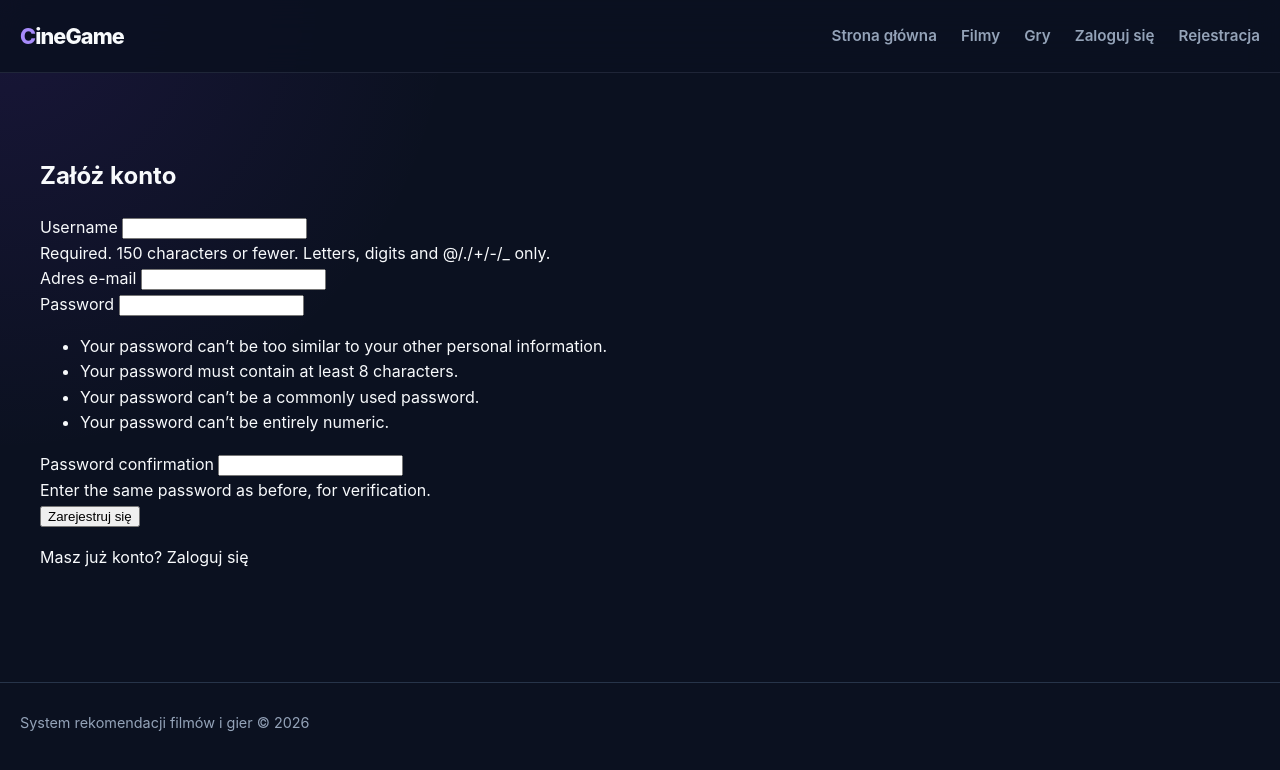
After one commit to Dominiko22/cinegame-recommendation-system, a Django app: page /register/ in a window 1280 px wide. The commit adds this page. Shown: the top 770 px of the page. Run offline with Django 5.2, Linux system fonts and the light colour scheme.

Commit message:
Add user registration and authentication

```diff
--- a/config/settings.py
+++ b/config/settings.py
@@ -127,3 +127,7 @@ USE_TZ = True
 # https://docs.djangoproject.com/en/6.0/howto/static-files/
 
 STATIC_URL = 'static/'
+
+LOGIN_URL = "recommender:home"
+LOGIN_REDIRECT_URL = "recommender:home"
+LOGOUT_REDIRECT_URL = "recommender:home"
--- /dev/null
+++ b/recommender/auth_views.py
@@ -0,0 +1,29 @@
+from django.contrib.auth import login
+from django.shortcuts import redirect, render
+
+from .forms import RegisterForm
+
+
+def register_view(request):
+    if request.user.is_authenticated:
+        return redirect("recommender:home")
+
+    if request.method == "POST":
+        form = RegisterForm(request.POST)
+
+        if form.is_valid():
+            user = form.save()
+
+            # Automatyczne zalogowanie po utworzeniu konta.
+            login(request, user)
+
+            return redirect("recommender:home")
+
+    else:
+        form = RegisterForm()
+
+    return render(
+        request,
+        "registration/register.html",
+        {"form": form},
+    )
--- /dev/null
+++ b/recommender/forms.py
@@ -0,0 +1,39 @@
+from django import forms
+from django.contrib.auth import get_user_model
+from django.contrib.auth.forms import UserCreationForm
+
+User = get_user_model()
+
+class RegisterForm(UserCreationForm):
+    email = forms.EmailField(
+        required=True,
+        label="Adres e-mail",
+    )
+
+    class Meta(UserCreationForm.Meta):
+        model = User
+        fields = (
+            "username",
+            "email",
+            "password1",
+            "password2",
+        )
+
+    def clean_email(self):
+        email = self.cleaned_data["email"].strip().lower()\
+
+        if User.objects.filter(email__iexact=email).exists():
+            raise forms.ValidationError(
+                "Konto z tym adresem e-mail już istnieje."
+            )
+
+        return email
+
+    def save(self, commit=True):
+        user = super().save(commit=True)
+        user.email = self.cleaned_data["email"]
+
+        if commit:
+            user.save()
+
+        return user
--- a/recommender/static/recommender/css/style.css
+++ b/recommender/static/recommender/css/style.css
@@ -537,3 +537,26 @@ a {
         width: 100%;
     }
 }
+
+.logout-form {
+    display: inline;
+    margin: 0;
+}
+
+.nav-link-button {
+    padding: 0;
+    border: none;
+    background: none;
+    color: inherit;
+    font: inherit;
+    cursor: pointer;
+}
+
+.nav-link-button:hover {
+    text-decoration: underline;
+}
+
+.nav-user {
+    font-size: 0.9rem;
+    opacity: 0.8;
+}
--- a/recommender/templates/recommender/base.html
+++ b/recommender/templates/recommender/base.html
@@ -39,9 +39,33 @@
                     Gry
                 </a>
 
-                <a href="/admin/">
+                {% if user.is_authenticated %}
+                <span class="nav-user">
+                    Zalogowany: {{ user.username }}
+                </span>
+
+                {% if user.is_staff %}
+                <a href="{% url 'admin:index' %}">
                     Panel administratora
                 </a>
+                {% endif %}
+
+                <form method="post" action="{% url 'recommender:logout' %}" class="logout-form">
+                    {% csrf_token %}
+
+                    <button type="submit" class="nav-link-button">
+                        Wyloguj się
+                    </button>
+                </form>
+                {% else %}
+                <a href="{% url 'recommender:login' %}">
+                    Zaloguj się
+                </a>
+
+                <a href="{% url 'recommender:register' %}">
+                    Rejestracja
+                </a>
+                {% endif %}
             </nav>
         </div>
     </header>
--- /dev/null
+++ b/recommender/templates/registration/register.html
@@ -0,0 +1,54 @@
+{% extends "recommender/base.html" %}
+
+{% block title %}Rejestracja{% endblock %}
+
+{% block content %}
+<section class="container py-5">
+    <div class="row justify-content-center">
+        <div class="col-md-7 col-lg-6">
+            <h1 class="mb-4">Załóż konto</h1>
+
+            <form method="post">
+                {% csrf_token %}
+
+                {% for field in form %}
+                <div class="mb-3">
+                    <label for="{{ field.id_for_label }}" class="form-label">
+                        {{ field.label }}
+                    </label>
+
+                    <input
+                        type="{% if 'password' in field.name %}password{% elif field.name == 'email' %}email{% else %}text{% endif %}"
+                        name="{{ field.html_name }}" id="{{ field.id_for_label }}"
+                        value="{% if 'password' not in field.name %}{{ field.value|default:'' }}{% endif %}"
+                        class="form-control" {% if field.field.required %}required{% endif %}>
+
+                    {% if field.help_text %}
+                    <div class="form-text">
+                        {{ field.help_text|safe }}
+                    </div>
+                    {% endif %}
+
+                    {% for error in field.errors %}
+                    <div class="text-danger">
+                        {{ error }}
+                    </div>
+                    {% endfor %}
+                </div>
+                {% endfor %}
+
+                <button type="submit" class="btn btn-primary w-100">
+                    Zarejestruj się
+                </button>
+            </form>
+
+            <p class="mt-3">
+                Masz już konto?
+                <a href="{% url 'recommender:login' %}">
+                    Zaloguj się
+                </a>
+            </p>
+        </div>
+    </div>
+</section>
+{% endblock %}
--- a/recommender/urls.py
+++ b/recommender/urls.py
@@ -1,11 +1,37 @@
+from django.contrib.auth.views import LoginView, LogoutView
 from django.urls import path
+
 from . import views
+from .auth_views import register_view
 
 app_name = "recommender"
 
 urlpatterns = [
     path("", views.home, name="home"),
 
+    # Konta użytkowników
+    path(
+        "register/",
+        register_view,
+        name="register",
+    ),
+    path(
+        "login/",
+        LoginView.as_view(
+            template_name="registration/login.html",
+            redirect_authenticated_user=True,
+        ),
+        name="login",
+    ),
+    path(
+        "logout/",
+        LogoutView.as_view(
+            next_page="recommender:home",
+        ),
+        name="logout",
+    ),
+
+    # Filmy
     path("movies/", views.movie_list, name="movie_list"),
     path(
         "movies/<int:movie_id>/",
@@ -13,6 +39,7 @@ urlpatterns = [
         name="movie_detail",
     ),
 
+    # Gry
     path("games/", views.game_list, name="game_list"),
     path(
         "games/<int:game_id>/",
```
Also changed, not shown: recommender/templates/registration/login.html (added, +61 -0 lines).
